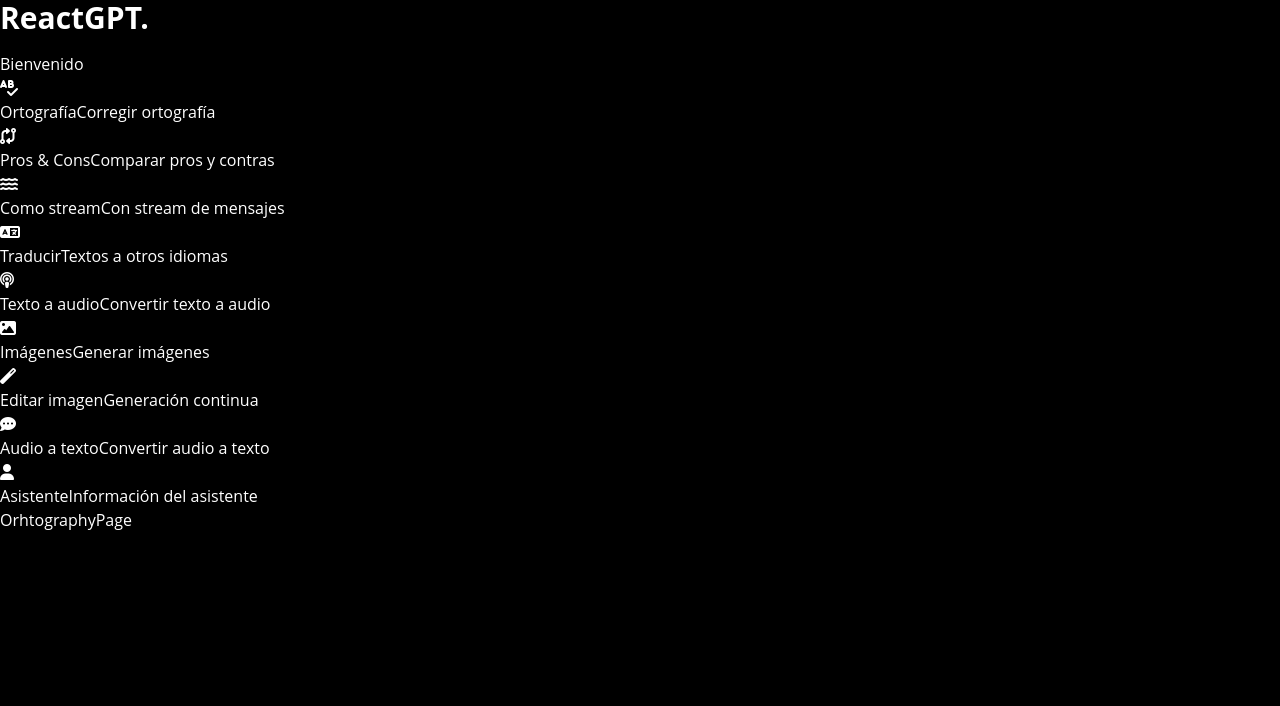
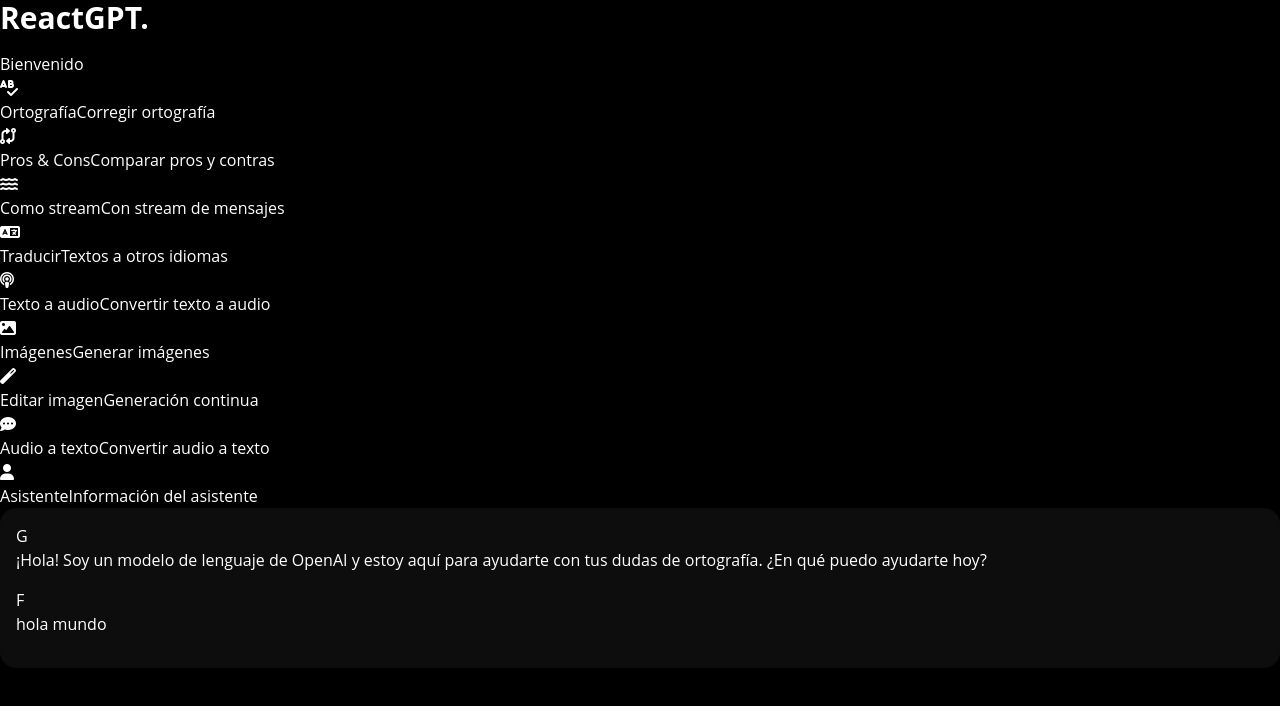
Before and after one commit to ReedRichards0511/react-gpt, a React (Vite) app: page /orthography in a window 1280 px wide. Shown: the top 706 px of the page. Built offline with nearby package versions, Linux system fonts and the light colour scheme.

Commit message:
add bubbles messages

```diff
--- a/package.json
+++ b/package.json
@@ -12,6 +12,7 @@
   "dependencies": {
     "react": "^18.2.0",
     "react-dom": "^18.2.0",
+    "react-markdown": "^9.0.1",
     "react-router-dom": "^6.23.1"
   },
   "devDependencies": {
--- /dev/null
+++ b/src/presentation/components/chat-bubbles/GPTMessage.tsx
@@ -0,0 +1,21 @@
+import Markdown from "react-markdown"
+
+
+interface Props {
+  text: string
+}
+export const GPTMessage = ({ text }: Props) => {
+  return (
+    <div className="col-start-1 col-end-9 p-3 rounded-lg">
+      <div className="flex flex-row items-start">
+        <div className="flex  items-center justify-center h-10 w-10 rounded-full bg-green-600 flex-shrink-0">
+          G
+        </div>
+        <div className="relative ml-3 text-sm bg-black bg-opacity-25 pt-3 pb-2 px-4 shadow rounded-xl">
+          <Markdown>{text}</Markdown>
+        </div>
+      </div>
+
+    </div>
+  )
+}
--- /dev/null
+++ b/src/presentation/components/chat-bubbles/MyMessage.tsx
@@ -0,0 +1,21 @@
+
+interface Props {
+    text: string;
+}
+export const MyMessage = ({ text }: Props) => {
+    return (
+        <div className="col-start-6 col-end-13 p-3 rounded-lg">
+            <div className="flex items-center justify-start flex-row-reverse">
+
+                <div className="flex items-center justify-center h-10 w-10 rounded-full bg-indigo-500 flex-shrink-0">
+                    F
+                </div>
+                <div className="relative mr-3 text-sm bg-indigo-700 py-2 px-4 shadow rounded-xl">
+                    <div>{text}</div>
+
+                </div>
+            </div>
+
+        </div>
+    )
+}
--- /dev/null
+++ b/src/presentation/components/index.ts
@@ -0,0 +1,2 @@
+export * from './chat-bubbles/GPTMessage';
+export * from './chat-bubbles/MyMessage';
--- a/src/presentation/pages/orthography/OrhtographyPage.tsx
+++ b/src/presentation/pages/orthography/OrhtographyPage.tsx
@@ -1,5 +1,17 @@
+import { GPTMessage, MyMessage } from "../../components"
+
 export const OrhtographyPage = () => {
   return (
-    <div>OrhtographyPage</div>
+    <div className="chat-container">
+      <div className="chat-messages">
+        <div className="grid grid-cols-12 gap-y-2">
+
+          {/* Bienvenida */}
+
+          <GPTMessage text="¡Hola! Soy un modelo de lenguaje de OpenAI y estoy aquí para ayudarte con tus dudas de ortografía. ¿En qué puedo ayudarte hoy?" />
+          <MyMessage text ="hola mundo"/>
+        </div>
+      </div>
+    </div>
   )
 }
```
Also changed, not shown: 1 other file (tests, documents, lock files or other folders).
